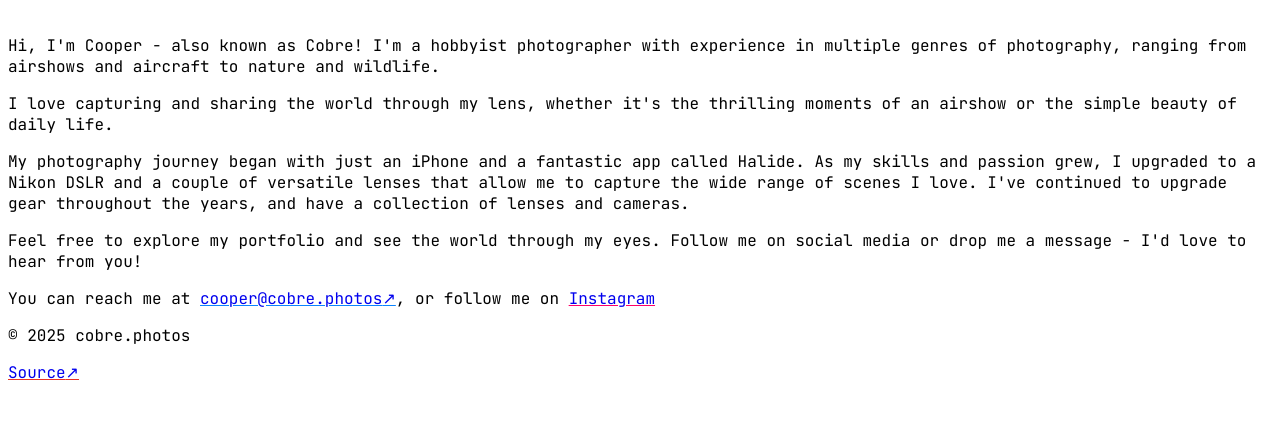
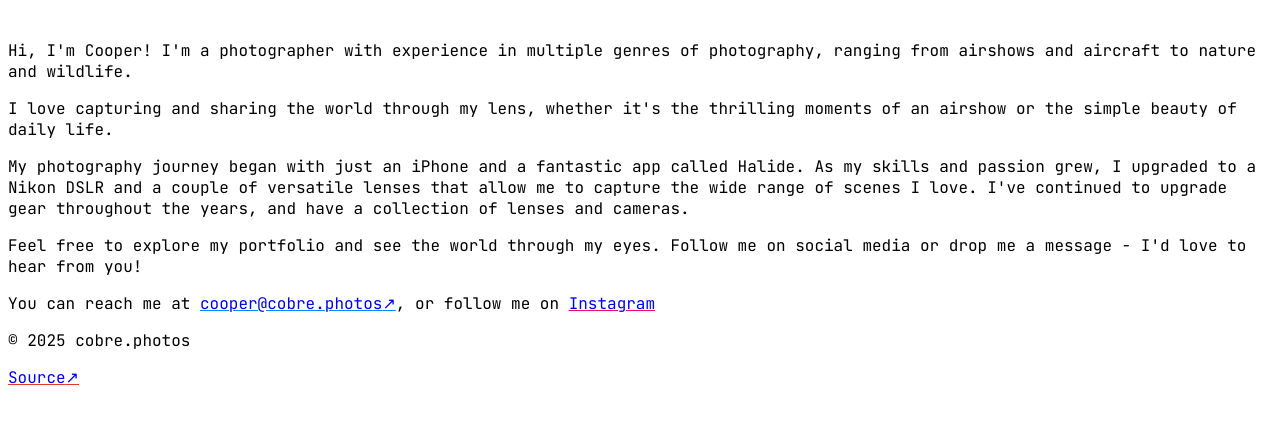
Before and after one commit to pstuehm1524/peytonsphoto, an Eleventy site: page src/about.liquid in a window 1280 px wide. Shown: the part 96-520 px from the top of the page. Built offline with nearby package versions, Linux system fonts and the light colour scheme; Eleventy itself is replaced by a stand-in of ours; files that its build step writes are made by us from their sources; what image-size would draw is missing.

Commit message:
tweak about me

```diff
--- a/src/about.liquid
+++ b/src/about.liquid
@@ -10,8 +10,8 @@ layout: base.liquid
         <a href="https://cobre.dev/CV.pdf" class="text-2xl">CV 📕</a>
         </h1> {% endcomment %}
     </div>
-    <div class="space-y-2">
-        <p>Hi, I'm Cooper - also known as Cobre! I'm a hobbyist photographer with experience in multiple genres of photography, ranging from airshows and aircraft to nature and wildlife.</p>
+    <div class="space-y-2 mt-8">
+        <br>Hi, I'm Cooper! I'm a photographer with experience in multiple genres of photography, ranging from airshows and aircraft to nature and wildlife.</p>
         <p>I love capturing and sharing the world through my lens, whether it's the thrilling moments of an airshow or the simple beauty of daily life.</p>
         <p>My photography journey began with just an iPhone and a fantastic app called Halide. As my skills and passion grew, I upgraded to a Nikon DSLR and a couple of versatile lenses that allow me to capture the wide range of scenes I love. I've continued to upgrade gear throughout the years, and have a collection of lenses and cameras.</p>
         <p>Feel free to explore my portfolio and see the world through my eyes. Follow me on social media or drop me a message - I'd love to hear from you!</p>
```
